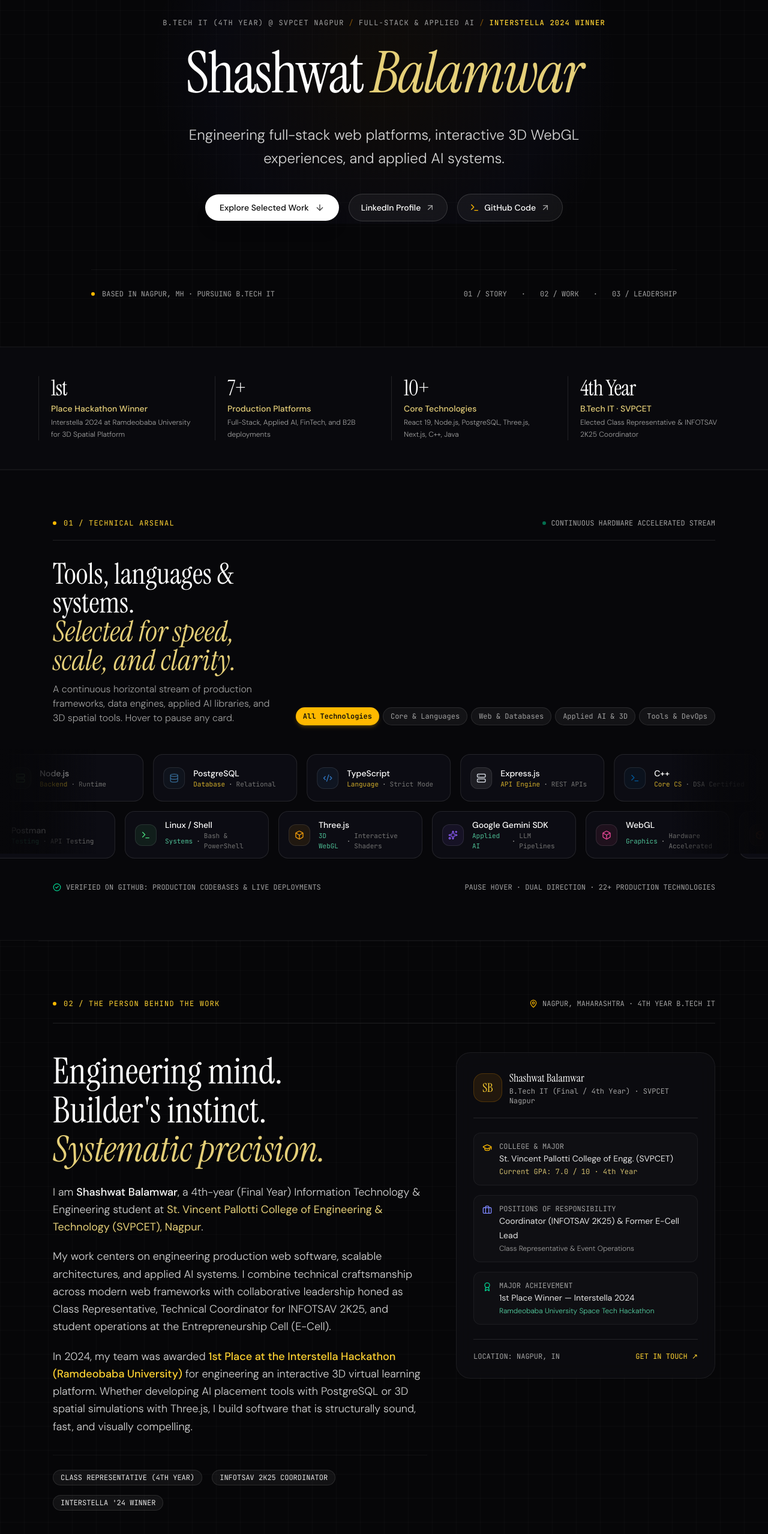
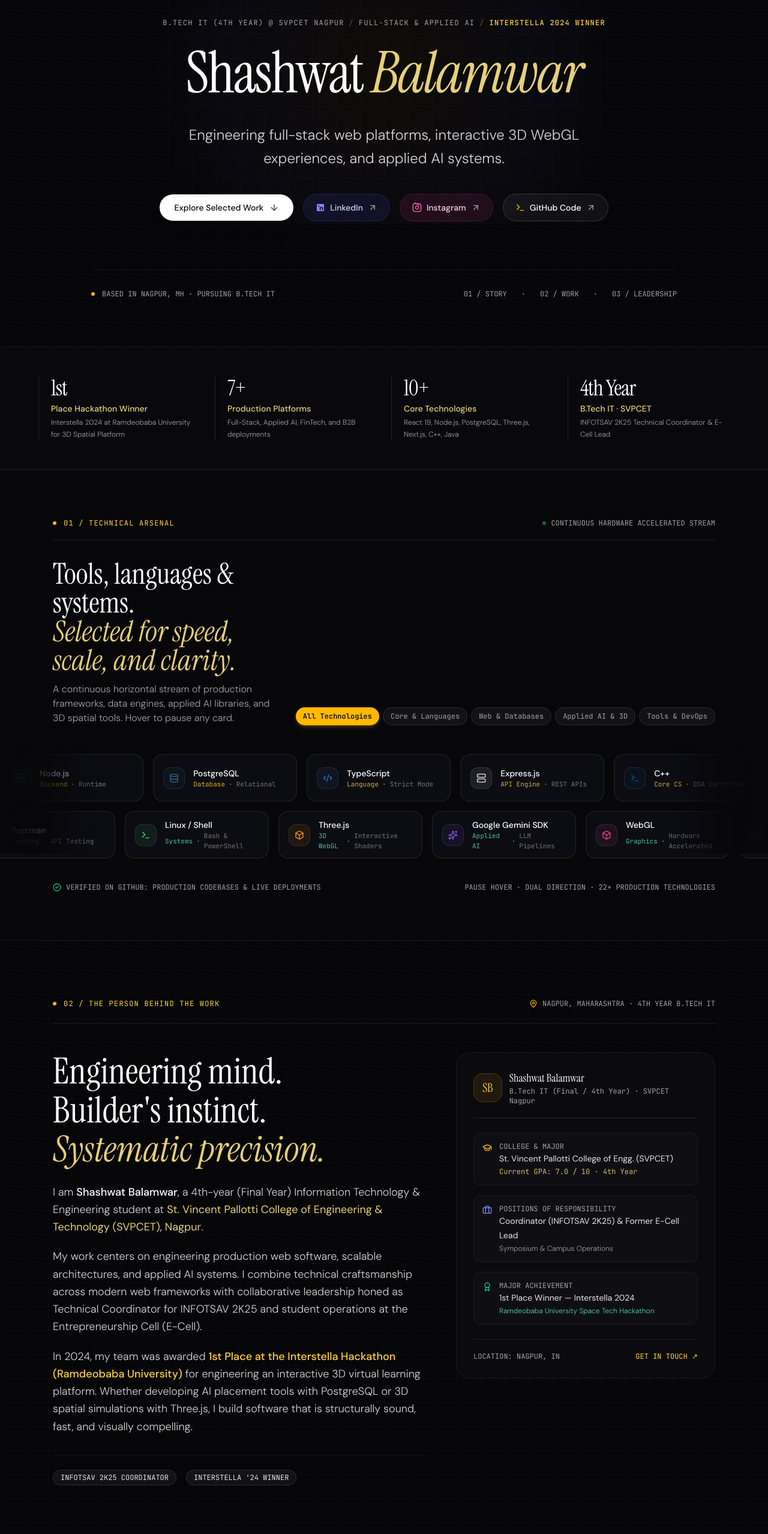
Before and after one commit to shashwat3100/shashwat-portfolio, a React (Vite) app: page / in a window 1280 px wide. Shown: the part 223-2780 px from the top of the page at 60% size. Built offline with nearby package versions, Linux system fonts and the light colour scheme.

Commit message:
feat: remove Class Representative and add Instagram link beside LinkedIn

```diff
--- a/src/components/AboutStory.jsx
+++ b/src/components/AboutStory.jsx
@@ -31,7 +31,7 @@ export default function AboutStory() {
               I am <strong className="text-white font-medium">Shashwat Balamwar</strong>, a 4th-year (Final Year) Information Technology & Engineering student at <strong className="text-amber-200/90 font-normal">St. Vincent Pallotti College of Engineering & Technology (SVPCET), Nagpur</strong>.
             </p>
             <p>
-              My work centers on engineering production web software, scalable architectures, and applied AI systems. I combine technical craftsmanship across modern web frameworks with collaborative leadership honed as Class Representative, Technical Coordinator for INFOTSAV 2K25, and student operations at the Entrepreneurship Cell (E-Cell).
+              My work centers on engineering production web software, scalable architectures, and applied AI systems. I combine technical craftsmanship across modern web frameworks with collaborative leadership honed as Technical Coordinator for INFOTSAV 2K25 and student operations at the Entrepreneurship Cell (E-Cell).
             </p>
             <p>
               In 2024, my team was awarded <strong className="text-amber-300 font-medium">1st Place at the Interstella Hackathon (Ramdeobaba University)</strong> for engineering an interactive 3D virtual learning platform. Whether developing AI placement tools with PostgreSQL or 3D spatial simulations with Three.js, I build software that is structurally sound, fast, and visually compelling.
@@ -39,9 +39,6 @@ export default function AboutStory() {
           </div>
 
           <div className="mt-8 pt-6 border-t border-white/5 flex flex-wrap gap-4 text-xs font-mono-tag text-neutral-400">
-            <span className="px-3 py-1 rounded-full bg-white/5 border border-white/10 text-neutral-200">
-              CLASS REPRESENTATIVE (4TH YEAR)
-            </span>
             <span className="px-3 py-1 rounded-full bg-white/5 border border-white/10 text-neutral-200">
               INFOTSAV 2K25 COORDINATOR
             </span>
@@ -81,7 +78,7 @@ export default function AboutStory() {
                 <div>
                   <span className="text-xs font-mono-tag text-neutral-400 block uppercase">Positions of Responsibility</span>
                   <span className="text-sm text-neutral-200">Coordinator (INFOTSAV 2K25) & Former E-Cell Lead</span>
-                  <span className="text-xs text-neutral-400 block mt-0.5 font-light">Class Representative & Event Operations</span>
+                  <span className="text-xs text-neutral-400 block mt-0.5 font-light">Symposium & Campus Operations</span>
                 </div>
               </div>
 
--- a/src/components/ContactSection.jsx
+++ b/src/components/ContactSection.jsx
@@ -2,7 +2,7 @@ import React, { useState } from 'react';
 import { AlertCircle, ArrowUpRight, Check, Copy, ExternalLink, Mail, Phone } from 'lucide-react';
 import confetti from 'canvas-confetti';
 import { personalInfo } from '../data/portfolioData';
-import { GithubIcon, LinkedinIcon } from './SocialIcons';
+import { GithubIcon, InstagramIcon, LinkedinIcon } from './SocialIcons';
 
 export default function ContactSection() {
   const [copiedEmail, setCopiedEmail] = useState(false);
@@ -201,7 +201,18 @@ export default function ContactSection() {
               className="flex items-center gap-2 px-4 py-2.5 rounded-xl border border-indigo-500/20 bg-indigo-500/10 hover:bg-indigo-500/20 text-xs font-mono-tag text-indigo-300 hover:text-white transition-colors"
             >
               <LinkedinIcon className="w-4 h-4 text-indigo-400" />
-              <span>LinkedIn Profile</span>
+              <span>LinkedIn</span>
+              <ArrowUpRight className="w-3 h-3 text-neutral-400" />
+            </a>
+
+            <a
+              href={personalInfo.socials.instagram}
+              target="_blank"
+              rel="noopener noreferrer"
+              className="flex items-center gap-2 px-4 py-2.5 rounded-xl border border-pink-500/20 bg-pink-500/10 hover:bg-pink-500/20 text-xs font-mono-tag text-pink-300 hover:text-white transition-colors"
+            >
+              <InstagramIcon className="w-4 h-4 text-pink-400" />
+              <span>Instagram</span>
               <ArrowUpRight className="w-3 h-3 text-neutral-400" />
             </a>
 
--- a/src/components/ExperienceTimeline.jsx
+++ b/src/components/ExperienceTimeline.jsx
@@ -22,7 +22,7 @@ export default function ExperienceTimeline() {
           <em className="italic text-amber-200/90 font-serif">Leading teams, technical symposiums & student initiatives.</em>
         </h2>
         <p className="text-neutral-400 text-sm sm:text-base font-light max-w-2xl">
-          Real organizational accountability: coordinating regional technical symposiums, representing student cohorts as Class Representative, and student initiatives.
+          Real organizational accountability: coordinating regional technical symposiums and leading campus student initiatives.
         </p>
       </div>
 
--- a/src/components/Hero.jsx
+++ b/src/components/Hero.jsx
@@ -1,6 +1,7 @@
 import React from 'react';
 import { ArrowDown, ArrowUpRight, Award, FileText, Sparkles, Terminal } from 'lucide-react';
 import { personalInfo } from '../data/portfolioData';
+import { InstagramIcon, LinkedinIcon } from './SocialIcons';
 
 export default function Hero() {
   return (
@@ -49,9 +50,21 @@ export default function Hero() {
           href={personalInfo.socials.linkedin}
           target="_blank"
           rel="noopener noreferrer"
-          className="flex items-center gap-2 px-5 py-3 rounded-full border border-white/15 bg-white/5 hover:bg-white/10 text-white font-medium text-sm transition-all backdrop-blur-md group"
+          className="flex items-center gap-2 px-5 py-3 rounded-full border border-indigo-500/20 bg-indigo-500/10 hover:bg-indigo-500/20 text-indigo-200 hover:text-white font-medium text-sm transition-all backdrop-blur-md group"
         >
-          <span>LinkedIn Profile</span>
+          <LinkedinIcon className="w-4 h-4 text-indigo-400 group-hover:scale-110 transition-transform" />
+          <span>LinkedIn</span>
+          <ArrowUpRight className="w-4 h-4 text-neutral-400 group-hover:translate-x-0.5 group-hover:-translate-y-0.5 transition-transform" />
+        </a>
+
+        <a
+          href={personalInfo.socials.instagram}
+          target="_blank"
+          rel="noopener noreferrer"
+          className="flex items-center gap-2 px-5 py-3 rounded-full border border-pink-500/20 bg-pink-500/10 hover:bg-pink-500/20 text-pink-200 hover:text-white font-medium text-sm transition-all backdrop-blur-md group"
+        >
+          <InstagramIcon className="w-4 h-4 text-pink-400 group-hover:scale-110 transition-transform" />
+          <span>Instagram</span>
           <ArrowUpRight className="w-4 h-4 text-neutral-400 group-hover:translate-x-0.5 group-hover:-translate-y-0.5 transition-transform" />
         </a>
 
--- a/src/components/ResumeSection.jsx
+++ b/src/components/ResumeSection.jsx
@@ -9,7 +9,7 @@ export default function ResumeSection() {
   const handleCopySummary = () => {
     const resumeText = `SHASHWAT MANISH BALAMWAR
 Nagpur, Maharashtra 440034 | ${personalInfo.email} | ${personalInfo.phone}
-LinkedIn: ${personalInfo.socials.linkedin} | GitHub: ${personalInfo.socials.github}
+LinkedIn: ${personalInfo.socials.linkedin} | Instagram: ${personalInfo.socials.instagram} | GitHub: ${personalInfo.socials.github}
 
 EDUCATION:
 - B.Tech in Information Technology & Engineering (2023 - 2027)
@@ -20,7 +20,6 @@ EDUCATION:
 POSITIONS OF RESPONSIBILITY:
 - Technical Event Coordinator | INFOTSAV 2K25 (09/2025 - 10/2025)
 - Former Finance Head & Core Member | Entrepreneurship Cell (E-Cell), SVPCET (2024 - 2025)
-- Elected Class Representative (4th Year)
 
 AWARDS & HONORS:
 - 1st Place Winner | Interstella 2024 Hackathon, Ramdeobaba University (Interactive 3D Orrery)
@@ -123,8 +122,13 @@ TECHNICAL SKILLS:
             <a href={`tel:${personalInfo.phone}`} className="text-neutral-300 hover:text-amber-300 block">
               {personalInfo.phone}
             </a>
-            <div className="text-amber-400/90 pt-1">
-              LINKEDIN: /in/shashwat-balamwar-a3333a28a
+            <div className="pt-1 flex flex-col gap-0.5">
+              <a href={personalInfo.socials.linkedin} target="_blank" rel="noopener noreferrer" className="text-amber-400/90 hover:text-amber-300">
+                LINKEDIN: /in/shashwat-balamwar-a3333a28a
+              </a>
+              <a href={personalInfo.socials.instagram} target="_blank" rel="noopener noreferrer" className="text-pink-300 hover:text-pink-200">
+                INSTAGRAM: @_shashwat_balamwar_
+              </a>
             </div>
           </div>
         </div>
--- a/src/components/SocialIcons.jsx
+++ b/src/components/SocialIcons.jsx
@@ -23,3 +23,13 @@ export function TwitterIcon({ className = "w-4 h-4" }) {
     </svg>
   );
 }
+
+export function InstagramIcon({ className = "w-4 h-4" }) {
+  return (
+    <svg className={className} viewBox="0 0 24 24" fill="none" stroke="currentColor" strokeWidth="2" strokeLinecap="round" strokeLinejoin="round">
+      <rect width="20" height="20" x="2" y="2" rx="5" ry="5" />
+      <path d="M16 11.37A4 4 0 1 1 12.63 8 4 4 0 0 1 16 11.37z" />
+      <line x1="17.5" x2="17.51" y1="6.5" x2="6.5" />
+    </svg>
+  );
+}
--- a/src/data/portfolioData.js
+++ b/src/data/portfolioData.js
@@ -7,10 +7,11 @@ export const personalInfo = {
   email: "balamwarshashwat@gmail.com",
   phone: "+91 7058633701",
   availability: "Available for Software Engineering Roles & Summer Internships",
-  summary: "4th-year (Final Year) Information Technology & Engineering undergraduate at St. Vincent Pallotti College of Engineering (SVPCET), Nagpur. 1st Place Hackathon Winner (Interstella 2024), Class Representative, and full-stack software engineer who architects scalable web platforms, applied AI systems, and interactive 3D WebGL experiences.",
+  summary: "4th-year (Final Year) Information Technology & Engineering undergraduate at St. Vincent Pallotti College of Engineering (SVPCET), Nagpur. 1st Place Hackathon Winner (Interstella 2024), INFOTSAV 2K25 Technical Coordinator, and full-stack software engineer who architects scalable web platforms, applied AI systems, and interactive 3D WebGL experiences.",
   socials: {
     github: "https://github.com/shashwat3100",
     linkedin: "https://www.linkedin.com/in/shashwat-balamwar-a3333a28a",
+    instagram: "https://www.instagram.com/_shashwat_balamwar_?xtok=MWhkcno5cTFjb2FnbQ==",
     email: "mailto:balamwarshashwat@gmail.com",
     phone: "tel:+917058633701"
   }
@@ -35,7 +36,7 @@ export const metrics = [
   {
     value: "4th Year",
     label: "B.Tech IT · SVPCET",
-    detail: "Elected Class Representative & INFOTSAV 2K25 Coordinator"
+    detail: "INFOTSAV 2K25 Technical Coordinator & E-Cell Lead"
   }
 ];
 
@@ -46,7 +47,6 @@ export const education = [
     period: "2023 — 2026/2027",
     grade: "GPA: 7.0 / 10 (Currently in 4th Year / Final Year)",
     highlights: [
-      "Elected Class Representative (4th Year), liaising between faculty and 70+ students",
       "Core Technical Coordinator for INFOTSAV 2K25 flagship national symposium",
       "Former Finance Head at Entrepreneurship Cell (E-Cell) overseeing student initiatives"
     ]
@@ -295,7 +295,7 @@ export const disciplines = [
     number: "03",
     title: "Technical Leadership & Systems Operations",
     tagline: "Bridging engineering rigor with operational execution.",
-    description: "From coordinating regional technical symposiums like INFOTSAV 2K25 to representing student cohorts as Class Representative and managing student operations at E-Cell, I ensure projects deliver measurable, reliable outcomes.",
+    description: "From coordinating regional technical symposiums like INFOTSAV 2K25 to managing student operations at E-Cell, I ensure projects deliver measurable, reliable outcomes.",
     skills: ["Technical Event Coordination", "Team Leadership", "Resource Planning", "Cross-Functional Collaboration", "Operational Execution"]
   }
 ];
```
